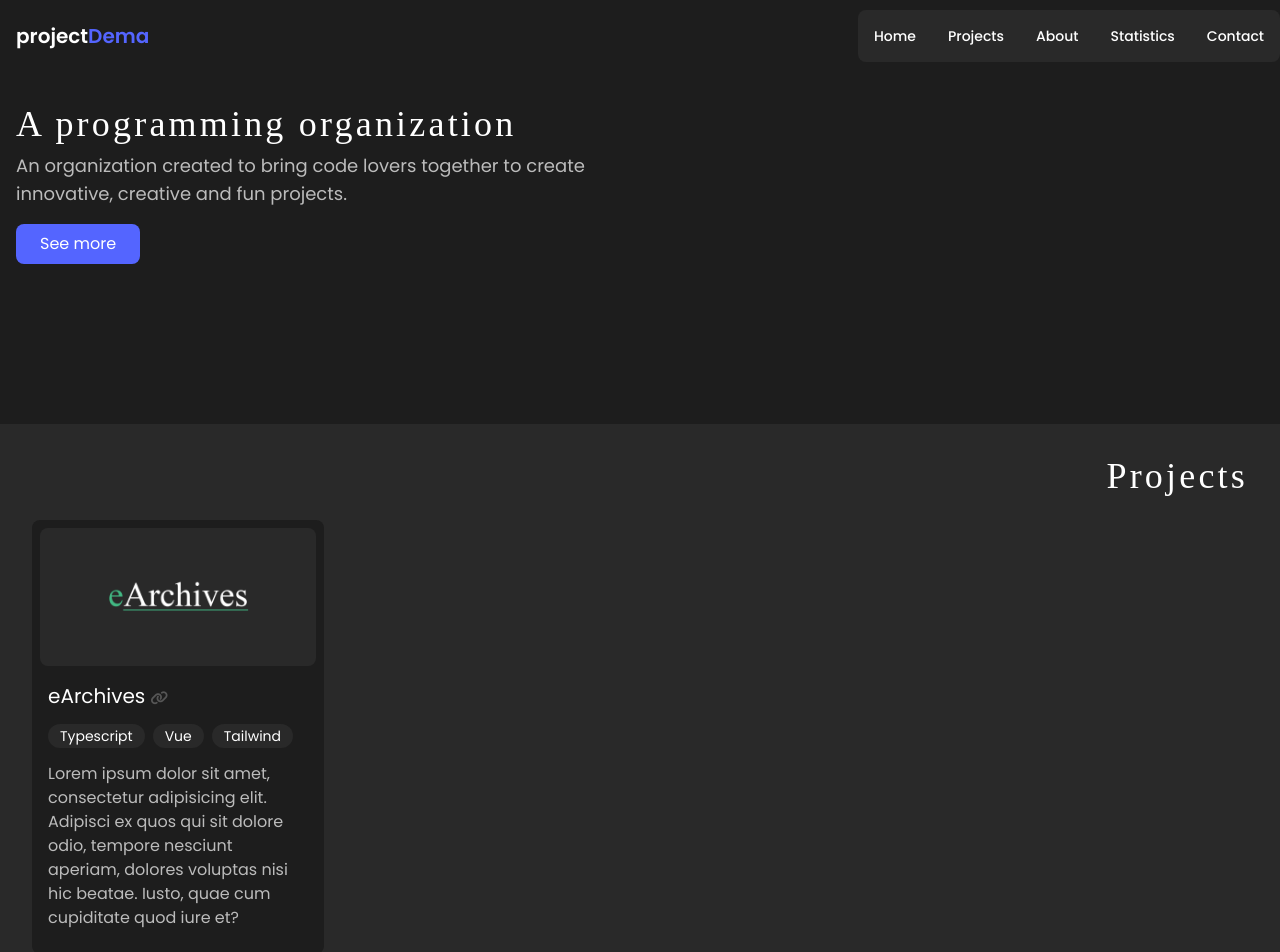
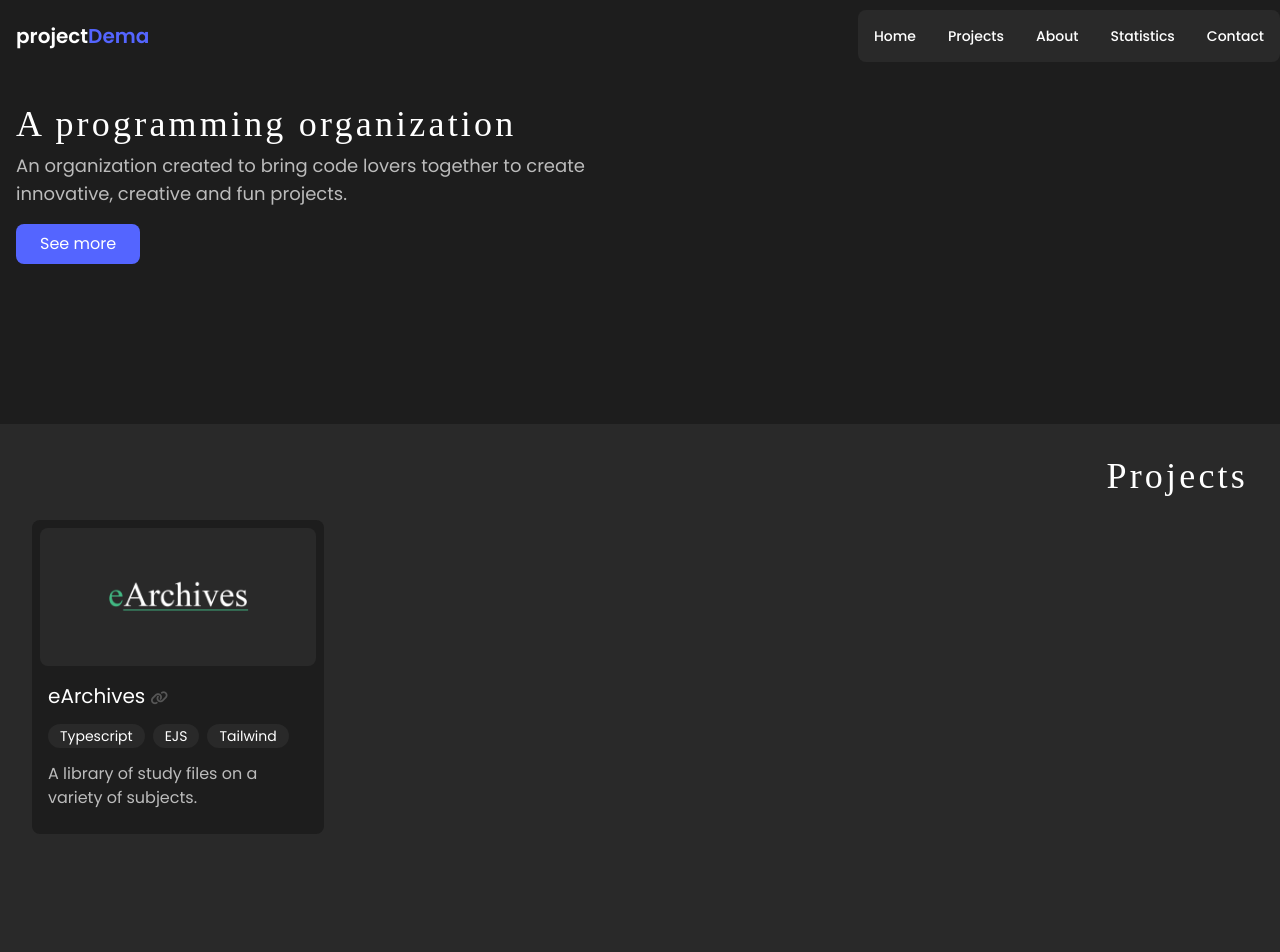
Before and after one commit to noid-earth/website, a Vue app: page / in a window 1280 px wide. Shown: the top 952 px of the page. Built offline with nearby package versions, Linux system fonts and the light colour scheme; a web font is replaced by a local one.

Commit message:
Updated eArchives project data

```diff
--- a/src/App.vue
+++ b/src/App.vue
@@ -8,8 +8,8 @@
         url: 'https://github.com/projectdema/earchives',
         banner: '/eArchives/banner.png',
         name: 'eArchives',
-        descripton: 'Lorem ipsum dolor sit amet, consectetur adipisicing elit. Adipisci ex quos qui sit dolore odio, tempore nesciunt aperiam, dolores voluptas nisi hic beatae. Iusto, quae cum cupiditate quod iure et?',
-        tags: [ { text: 'Typescript' }, { text: 'Vue' }, { text: 'Tailwind' } ]
+        descripton: 'A library of study files on a variety of subjects.',
+        tags: [ { text: 'Typescript' }, { text: 'EJS' }, { text: 'Tailwind' } ]
       }
     ],
     members: [
```
